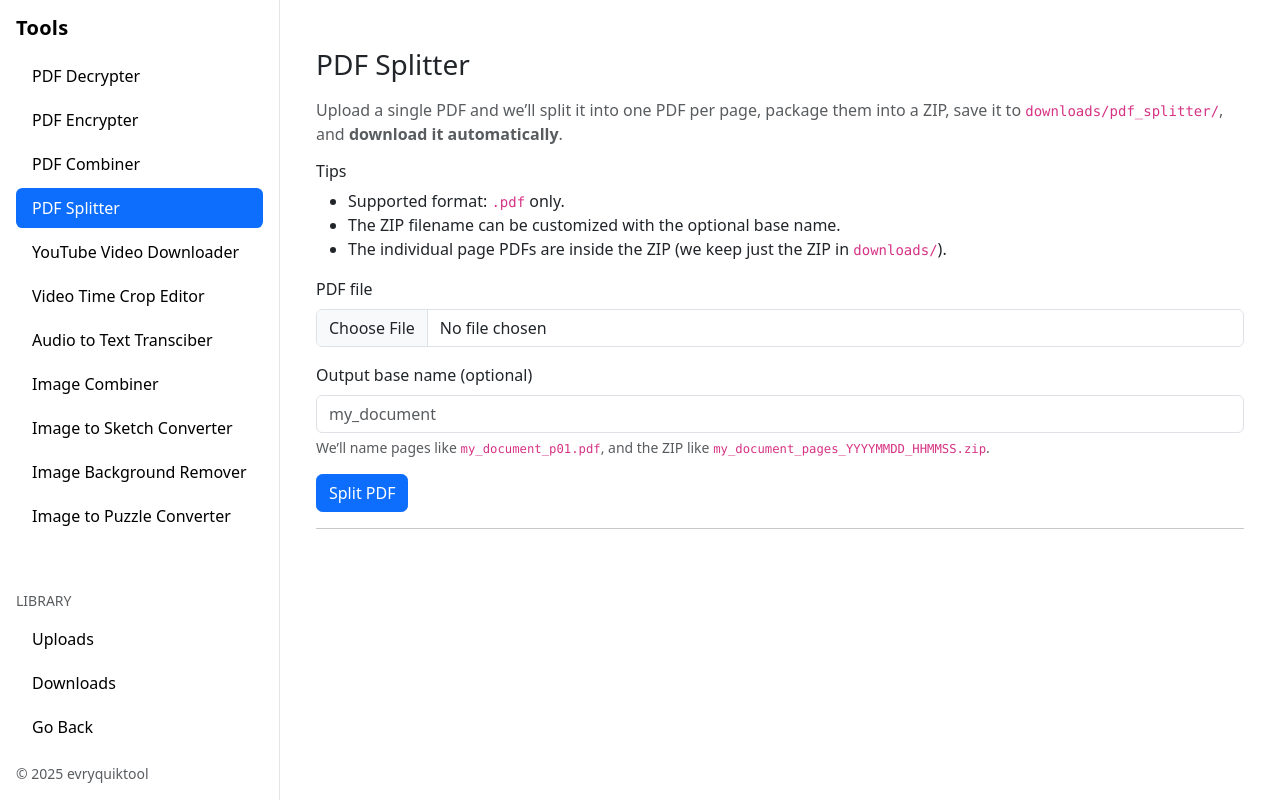
After one commit to jbierowiec/evryquiktool, a Flask app: page /pdf_splitter in a window 1280 px wide. The commit adds this page. Run offline with Flask 3, Linux system fonts and the light colour scheme; some libraries are stand-ins or nearby versions.

Commit message:
pdf splitter tool

```diff
--- a/app.py
+++ b/app.py
@@ -99,6 +99,7 @@ UPLOADS_BY_TOOL = {
     "pdf_decrypter": UPLOAD_DIR / "pdf_decrypter",
     "pdf_encrypter": UPLOAD_DIR / "pdf_encrypter",
     "pdf_combiner": UPLOAD_DIR / "pdf_combiner",
+    "pdf_splitter": UPLOAD_DIR / "pdf_splitter",
     "yt_vid_downloader": UPLOAD_DIR / "yt_vid_downloader",
     "video_cropper": UPLOAD_DIR / "video_cropper",
     "audio_to_text": UPLOAD_DIR / "audio_to_text",
@@ -112,6 +113,7 @@ DOWNLOADS_BY_TOOL = {
     "pdf_decrypter": DOWNLOAD_DIR / "pdf_decrypter",
     "pdf_encrypter": DOWNLOAD_DIR / "pdf_encrypter",
     "pdf_combiner": DOWNLOAD_DIR / "pdf_combiner",
+    "pdf_splitter": DOWNLOAD_DIR / "pdf_splitter",
     "yt_vid_downloader": DOWNLOAD_DIR / "yt_vid_downloader",
     "video_cropper": DOWNLOAD_DIR / "video_cropper",
     "audio_to_text": DOWNLOAD_DIR / "audio_to_text",
@@ -128,12 +130,11 @@ for p in [UPLOAD_DIR, DOWNLOAD_DIR, *UPLOADS_BY_TOOL.values(), *DOWNLOADS_BY_TOO
 ALLOWED_PDF_EXT = {".pdf"}
 ALLOWED_IMG_EXTS = {".png", ".jpg", ".jpeg", ".webp", ".bmp"}
 ALLOWED_VIDEO_EXTS = {".mp4", ".mov", ".mkv", ".webm", ".avi", ".m4v"}
-MAX_FILES = 10
 ALLOWED_MEDIA_EXTS = {
     ".mp3", ".wav", ".m4a", ".aac", ".flac", ".ogg", ".wma", ".amr",
     ".mp4", ".mov", ".mkv", ".webm", ".avi", ".m4v"
 }
-
+MAX_FILES = 10
 
 # -------------------------
 # Utility Functions
@@ -538,6 +539,118 @@ def pdf_combiner():
                      max_age=0)
 
 
+# -----------------------------
+# PDF Splitter
+# -----------------------------
+def _safe_basename(name: str) -> str:
+    base = Path((name or "").strip()).stem
+    base = secure_filename(base)
+    return base or "document"
+
+def _split_pdf_to_pages(src_pdf_path: Path, tmp_out_dir: Path, out_base: str) -> list[Path]:
+    """
+    Split PDF into one-page PDFs using pikepdf.
+    Returns a list of created file paths.
+    """
+    created = []
+    with pikepdf.Pdf.open(src_pdf_path) as pdf:
+        total = len(pdf.pages)
+        for i in range(total):
+            new_pdf = pikepdf.Pdf.new()
+            new_pdf.pages.append(pdf.pages[i])
+            # 1-based page index in filenames
+            page_num = i + 1
+            out_path = tmp_out_dir / f"{out_base}_p{page_num:02d}.pdf"
+            new_pdf.save(out_path)
+            created.append(out_path)
+    return created
+
+def _zip_files(file_paths: list[Path], zip_path: Path) -> None:
+    with zipfile.ZipFile(zip_path, "w", compression=zipfile.ZIP_DEFLATED) as zf:
+        for p in file_paths:
+            # store only the filename inside the zip
+            zf.write(p, arcname=p.name)
+
+@app.route("/pdf_splitter", methods=["GET", "POST"])
+def pdf_splitter():
+    """
+    Upload a single PDF and receive a ZIP containing individual page PDFs.
+    The ZIP is also saved to downloads/pdf_splitter/.
+    """
+    if request.method == "GET":
+        return render_template("pdf_splitter.html")
+
+    # POST
+    upfile = request.files.get("pdf_file")
+    out_name_raw = request.form.get("output_base") or ""  # optional base for files/zip
+
+    if not upfile or upfile.filename.strip() == "":
+        return render_template("pdf_splitter.html", error="Please choose a .pdf file to upload.")
+
+    ext = Path(upfile.filename).suffix.lower()
+    if ext not in ALLOWED_PDF_EXT:
+        return render_template("pdf_splitter.html", error="Only .pdf files are supported.")
+
+    # Save the uploaded PDF
+    upload_id = uuid.uuid4().hex[:8]
+    safe_upname = secure_filename(Path(upfile.filename).name)
+    src_pdf_path = UPLOAD_DIR / "pdf_splitter" / f"{Path(safe_upname).stem}_{upload_id}.pdf"
+    upfile.save(src_pdf_path)
+
+    # Create a temp working folder for page PDFs
+    tmp_dir = BASE / f"_split_tmp_{upload_id}"
+    tmp_dir.mkdir(parents=True, exist_ok=True)
+
+    try:
+        # Determine base for output names
+        base_for_pages = _safe_basename(out_name_raw) or Path(safe_upname).stem
+        # Split
+        page_files = _split_pdf_to_pages(src_pdf_path, tmp_dir, base_for_pages)
+        if not page_files:
+            return render_template("pdf_splitter.html", error="No pages found in the PDF.")
+
+        # Build a ZIP name and save under downloads/pdf_splitter
+        ts = datetime.now().strftime("%Y%m%d_%H%M%S")
+        zip_base = _safe_basename(out_name_raw) or Path(safe_upname).stem
+        zip_name = f"{zip_base}_pages_{ts}.zip"
+        zip_save_dir = DOWNLOAD_DIR / "pdf_splitter"
+        zip_save_dir.mkdir(parents=True, exist_ok=True)
+        zip_path = zip_save_dir / zip_name
+
+        _zip_files(page_files, zip_path)
+
+        # Optional: clean up the temp single-page PDFs (we keep only the ZIP in downloads)
+        for p in page_files:
+            try:
+                p.unlink(missing_ok=True)
+            except Exception:
+                pass
+        try:
+            tmp_dir.rmdir()
+        except Exception:
+            pass
+
+        # Automatically download: return file directly as attachment.
+        # (This ALSO keeps a copy saved under downloads/pdf_splitter/)
+        return send_file(
+            zip_path,
+            as_attachment=True,
+            download_name=zip_name,
+            mimetype="application/zip",
+            max_age=0,
+        )
+
+    except Exception as e:
+        # Best-effort cleanup
+        try:
+            for p in tmp_dir.glob("*"):
+                p.unlink(missing_ok=True)
+            tmp_dir.rmdir()
+        except Exception:
+            pass
+        return render_template("pdf_splitter.html", error=f"Error splitting PDF: {e}")
+
+
 # -------------------------
 # YouTube Video Downloader
 # -------------------------
@@ -1543,6 +1656,7 @@ def _count_dict():
         "pdf_decrypter": len(list_files(DOWNLOADS_BY_TOOL["pdf_decrypter"])),
         "pdf_encrypter": len(list_files(DOWNLOADS_BY_TOOL["pdf_encrypter"])),
         "pdf_combiner": len(list_files(DOWNLOADS_BY_TOOL["pdf_combiner"])),
+        "pdf_splitter": len(list_files(DOWNLOADS_BY_TOOL["pdf_splitter"])),
         "yt_vid_downloader": len(list_files(DOWNLOADS_BY_TOOL["yt_vid_downloader"])),
         "video_cropper": len(list_files(DOWNLOADS_BY_TOOL["video_cropper"])),
         "audio_to_text": len(list_files(DOWNLOADS_BY_TOOL["audio_to_text"])),
@@ -1562,6 +1676,7 @@ def uploads_index():
         "pdf_decrypter": len(list_files(UPLOADS_BY_TOOL["pdf_decrypter"])),
         "pdf_encrypter": len(list_files(UPLOADS_BY_TOOL["pdf_encrypter"])),
         "pdf_combiner": len(list_files(UPLOADS_BY_TOOL["pdf_combiner"])),
+        "pdf_splitter": len(list_files(UPLOADS_BY_TOOL["pdf_splitter"])),
         "yt_vid_downloader": len(list_files(UPLOADS_BY_TOOL["yt_vid_downloader"])),
         "video_cropper": len(list_files(UPLOADS_BY_TOOL["video_cropper"])),
         "audio_to_text": len(list_files(UPLOADS_BY_TOOL["audio_to_text"])),
@@ -1582,6 +1697,7 @@ def uploads_tool(tool):
         "pdf_decrypter": len(list_files(UPLOADS_BY_TOOL["pdf_decrypter"])),
         "pdf_encrypter": len(list_files(UPLOADS_BY_TOOL["pdf_encrypter"])),
         "pdf_combiner": len(list_files(UPLOADS_BY_TOOL["pdf_combiner"])),
+        "pdf_splitter": len(list_files(UPLOADS_BY_TOOL["pdf_splitter"])),
         "yt_vid_downloader": len(list_files(UPLOADS_BY_TOOL["yt_vid_downloader"])),
         "video_cropper": len(list_files(UPLOADS_BY_TOOL["video_cropper"])),
         "audio_to_text": len(list_files(UPLOADS_BY_TOOL["audio_to_text"])),
@@ -1632,6 +1748,7 @@ def downloads_index():
         "pdf_decrypter": len(list_files(DOWNLOADS_BY_TOOL["pdf_decrypter"])),
         "pdf_encrypter": len(list_files(DOWNLOADS_BY_TOOL["pdf_encrypter"])),
         "pdf_combiner": len(list_files(DOWNLOADS_BY_TOOL["pdf_combiner"])),
+        "pdf_splitter": len(list_files(DOWNLOADS_BY_TOOL["pdf_splitter"])),
         "yt_vid_downloader": len(list_files(DOWNLOADS_BY_TOOL["yt_vid_downloader"])),
         "video_cropper": len(list_files(DOWNLOADS_BY_TOOL["video_cropper"])),
         "audio_to_text": len(list_files(DOWNLOADS_BY_TOOL["audio_to_text"])),
@@ -1652,6 +1769,7 @@ def downloads_tool(tool):
         "pdf_decrypter": len(list_files(DOWNLOADS_BY_TOOL["pdf_decrypter"])),
         "pdf_encrypter": len(list_files(DOWNLOADS_BY_TOOL["pdf_encrypter"])),
         "pdf_combiner": len(list_files(DOWNLOADS_BY_TOOL["pdf_combiner"])),
+        "pdf_splitter": len(list_files(DOWNLOADS_BY_TOOL["pdf_splitter"])),
         "yt_vid_downloader": len(list_files(DOWNLOADS_BY_TOOL["yt_vid_downloader"])),
         "video_cropper": len(list_files(DOWNLOADS_BY_TOOL["video_cropper"])),
         "audio_to_text": len(list_files(DOWNLOADS_BY_TOOL["audio_to_text"])),
--- a/templates/base.html
+++ b/templates/base.html
@@ -189,6 +189,13 @@
           </li>
           <li class="nav-item">
             <a
+              class="nav-link {{ 'active' if request.path.startswith('/pdf_splitter') else '' }}"
+              href="{{ url_for('pdf_splitter') }}"
+              >PDF Splitter</a
+            >
+          </li>
+          <li class="nav-item">
+            <a
               class="nav-link {{ 'active' if request.path.startswith('/yt_vid_downloader') else '' }}"
               href="{{ url_for('yt_vid_downloader') }}"
               >YouTube Video Downloader</a
@@ -294,6 +301,13 @@
             class="nav-link {{ 'active' if request.path.startswith('/pdf_combiner') else '' }}"
             href="{{ url_for('pdf_combiner') }}"
             >PDF Combiner</a
+          >
+        </li>
+        <li class="nav-item">
+          <a
+            class="nav-link {{ 'active' if request.path.startswith('/pdf_splitter') else '' }}"
+            href="{{ url_for('pdf_splitter') }}"
+            >PDF Splitter</a
           >
         </li>
         <li class="nav-item">
--- /dev/null
+++ b/templates/pdf_splitter.html
@@ -0,0 +1,56 @@
+{% extends "base.html" %} {% block content %}
+<div class="container py-4">
+  <h3 class="mb-3">PDF Splitter</h3>
+
+  <p class="text-muted">
+    Upload a single PDF and we’ll split it into one PDF per page, package them
+    into a ZIP, save it to <code>downloads/pdf_splitter/</code>, and
+    <strong>download it automatically</strong>.
+  </p>
+
+  {% if error %}
+  <div class="alert alert-danger">{{ error }}</div>
+  {% endif %}
+
+  <h6>Tips</h6>
+  <ul>
+    <li>Supported format: <code>.pdf</code> only.</li>
+    <li>The ZIP filename can be customized with the optional base name.</li>
+    <li>
+      The individual page PDFs are inside the ZIP (we keep just the ZIP in
+      <code>downloads/</code>).
+    </li>
+  </ul>
+
+  <form method="post" enctype="multipart/form-data" class="mb-3">
+    <div class="mb-3">
+      <label class="form-label">PDF file</label>
+      <input
+        class="form-control"
+        type="file"
+        name="pdf_file"
+        accept="application/pdf"
+        required
+      />
+    </div>
+
+    <div class="mb-3">
+      <label class="form-label">Output base name (optional)</label>
+      <input
+        type="text"
+        class="form-control"
+        name="output_base"
+        placeholder="my_document"
+      />
+      <div class="form-text">
+        We’ll name pages like <code>my_document_p01.pdf</code>, and the ZIP like
+        <code>my_document_pages_YYYYMMDD_HHMMSS.zip</code>.
+      </div>
+    </div>
+
+    <button class="btn btn-primary" type="submit">Split PDF</button>
+  </form>
+
+  <hr />
+</div>
+{% endblock %}
```
Also changed, not shown: templates/downloads.html (+26 -6 lines), templates/landing.html (+16 -0 lines), templates/uploads.html (+25 -6 lines).
